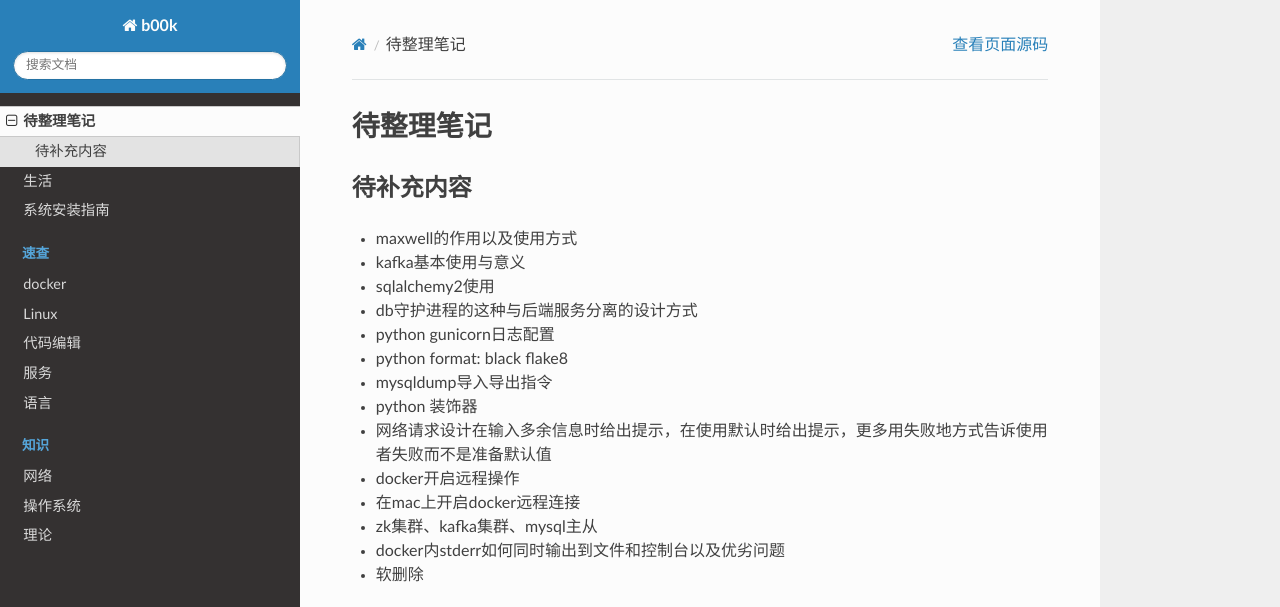
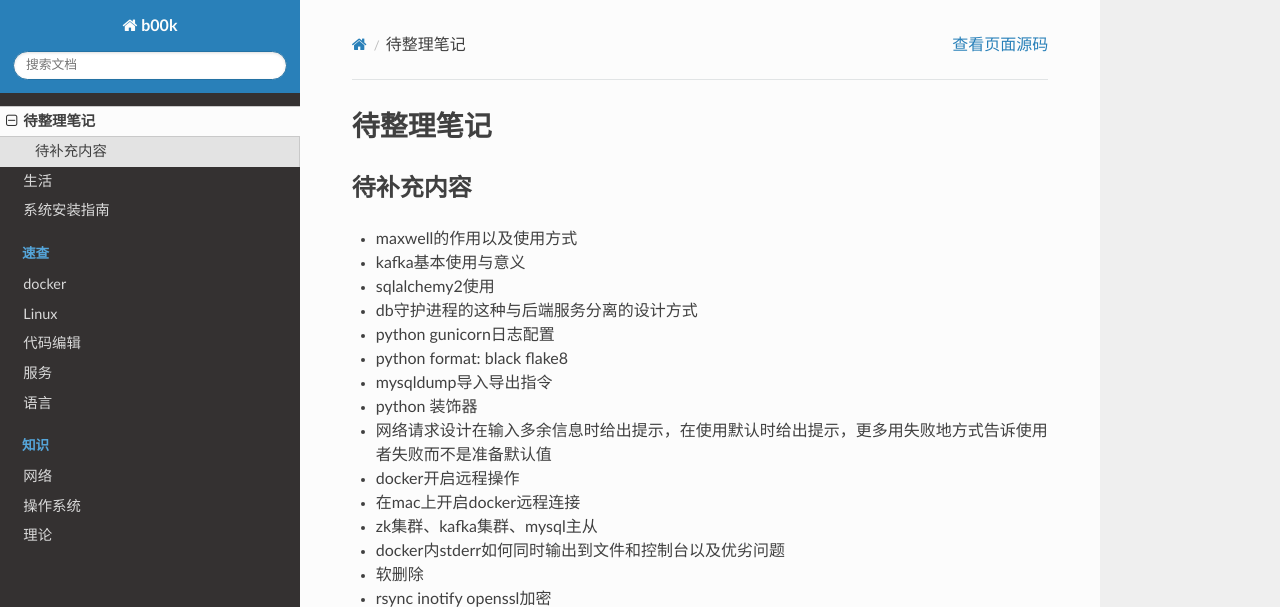
Before and after one commit to p3rs1st/b00k, a Sphinx documentation site: the page built from docs/source/note.rst, in a window 1280 px wide and 934 px high, cut to the strip 0-607 px from the top of the window. Built offline with Sphinx 7.4.7 and the Read the Docs theme 2.0.0, drawn with Linux system fonts in a browser that asks for light colours.

```diff
--- a/docs/source/note.rst
+++ b/docs/source/note.rst
@@ -18,6 +18,7 @@
 * zk集群、kafka集群、mysql主从
 * docker内stderr如何同时输出到文件和控制台以及优劣问题
 * 软删除
+* rsync inotify openssl加密
 
 
 
```
Also changed, not shown: 3 other files.
